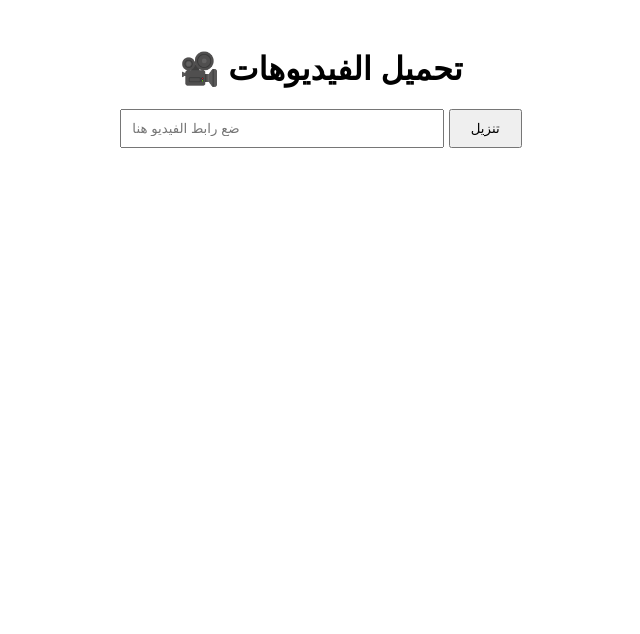
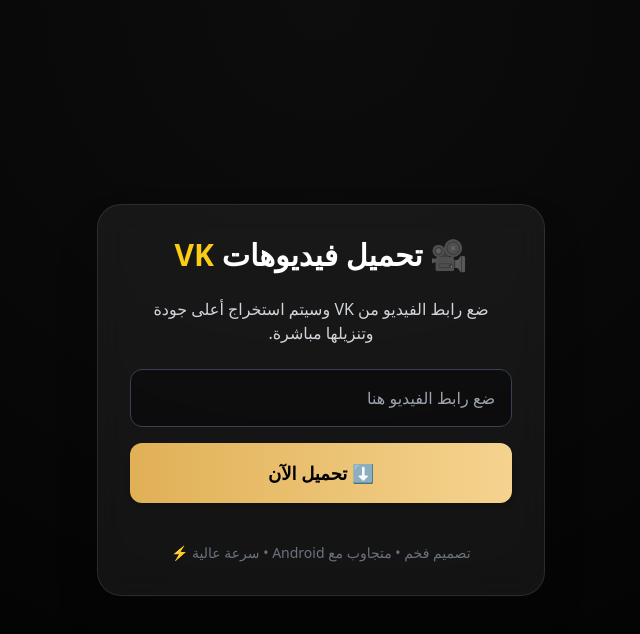
Before and after one commit to JXSS10/Youtube, a website: page public/index.html in a window 1280 px wide. Shown: the whole page, without its empty margins (319-959 px from the left). Drawn offline with nearby package versions, Linux system fonts and the light colour scheme.

Commit message:
Update index.html

```diff
--- a/public/index.html
+++ b/public/index.html
@@ -1,36 +1,88 @@
 <!DOCTYPE html>
-<html lang="ar">
+<html lang="ar" dir="rtl">
 <head>
     <meta charset="UTF-8">
-  <title>موقع تحميل الفيديوهات</title>
+    <meta name="viewport" content="width=device-width, initial-scale=1.0">
+    <title>🎥 تحميل فيديوهات VK</title>
+
+    <!-- Tailwind (CDN) -->
+    <script src="https://cdn.tailwindcss.com"></script>
+
     <style>
-    body { font-family: Arial; text-align:center; margin-top:50px; }
-    input { padding:10px; width:300px; }
-    button { padding:10px 20px; }
+        body {
+            background: radial-gradient(circle at top, #0d0d0d, #000);
+            min-height: 100vh;
+        }
+        .glass {
+            backdrop-filter: blur(15px);
+            background: rgba(255, 255, 255, 0.06);
+            border: 1px solid rgba(255, 255, 255, 0.1);
+        }
+        .gold-btn {
+            background: linear-gradient(90deg, #e0b056, #f5d38f);
+            color: #000;
+        }
     </style>
+
 </head>
-<body>
+<body class="text-white flex items-center justify-center p-6">
 
-  <h1>🎥 تحميل الفيديوهات</h1>
+    <div class="glass rounded-3xl shadow-2xl p-8 w-full max-w-md animate-fadeIn">
 
-  <input id="url" placeholder="ضع رابط الفيديو هنا">
-  <button onclick="go()">تنزيل</button>
+        <h1 class="text-3xl font-bold text-center mb-6">
+            🎥 تحميل فيديوهات <span class="text-yellow-400">VK</span>
+        </h1>
 
-  <p id="msg"></p>
+        <p class="text-gray-300 text-center mb-6">
+            ضع رابط الفيديو من VK وسيتم استخراج أعلى جودة وتنزيلها مباشرة.
+        </p>
+
+        <div class="flex flex-col gap-4">
+
+            <input id="url"
+                   class="w-full p-4 rounded-xl bg-black/40 border border-gray-700 text-white focus:border-yellow-400 outline-none"
+                   placeholder="ضع رابط الفيديو هنا">
+
+            <button onclick="downloadVideo()"
+                    class="gold-btn p-4 rounded-xl font-bold text-lg shadow-md hover:scale-105 transition">
+                ⬇️ تحميل الآن
+            </button>
+
+        </div>
+
+        <p id="msg" class="text-center text-yellow-300 mt-5"></p>
+
+        <footer class="text-center mt-10 text-sm text-gray-500">
+            تصميم فخم • متجاوب مع Android • سرعة عالية ⚡
+        </footer>
+    </div>
+
+
 
 <script>
-    async function go() {
+    async function downloadVideo() {
         const url = document.getElementById("url").value;
-      document.getElementById("msg").innerText = "جاري المعالجة...";
-      const res = await fetch(`/api/router?url=${encodeURIComponent(url)}`);
+        const msg = document.getElementById("msg");
 
-      if (res.ok) {
-        window.location = `/api/router?url=${encodeURIComponent(url)}`;
-      } else {
-        document.getElementById("msg").innerText = "خطأ في الرابط!";
+        if (!url.trim()) {
+            msg.innerText = "❗ برجاء إدخال الرابط";
+            return;
         }
+
+        msg.innerText = "⏳ جاري جلب الرابط...";
+
+        const res = await fetch(`/api/vk?url=${encodeURIComponent(url)}`);
+
+        if (!res.ok) {
+            msg.innerText = "❌ الرابط غير صالح أو الفيديو غير موجود.";
+            return;
+        }
+
+        msg.innerText = "✔ جاري بدء التحميل...";
+        window.location = `/api/vk?url=${encodeURIComponent(url)}`;
     }
 </script>
 
+
 </body>
 </html>
```
Lines whose indentation alone changed are shown as unchanged.
